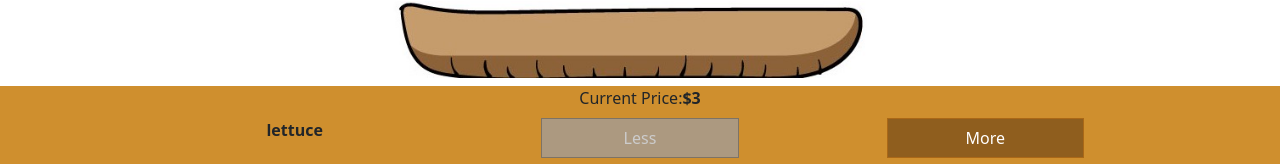
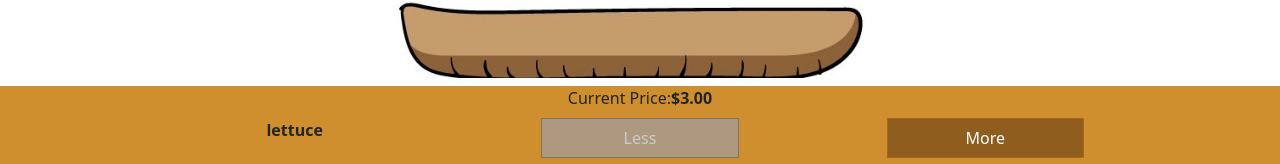
Before and after one commit to SyedMusaGillani/burger-app, a React (Create React App) app: page / in a window 1280 px wide. Shown: the part 320-484 px from the top of the page. Built offline with nearby package versions, Linux system fonts and the light colour scheme.

Commit message:
destructuring props price rounded to 2 decimal places

```diff
--- a/src/components/controls/Control.jsx
+++ b/src/components/controls/Control.jsx
@@ -26,10 +26,10 @@ function Control() {
 
   return (
     <>
-      <BurgerBody {...foodPrice} price={price} />
+      <BurgerBody foodPrice={foodPrice} price={price} />
       <div className="container-fluid bg-controls p-0 m-0 text-center">
         Current Price:
-        <strong>${price}</strong>
+        <strong>${price.toFixed(2)}</strong>
         {ingredients}
         <br />
         <button className="justify-content-center btn-order">ORDER</button>
--- a/src/components/controls/burgerBody/BurgerBody.jsx
+++ b/src/components/controls/burgerBody/BurgerBody.jsx
@@ -1,26 +1,23 @@
 import _ from "lodash";
 
-import {
-  top,
-  bottom
-} from "../../../assets";
+import { top, bottom } from "../../../assets";
 
 import { foodItemsRate, itemImages } from "../../helpers/helper";
 
 import "./burgerBody.css";
 
-export default function BurgerBody(props) {
+export default function BurgerBody({ foodPrice, price }) {
   return (
     <div className="container-fluid my-2 overflow">
       <div className="row width-hundred justify-content-center ">
         <img className="img-size" src={top} alt="top bun" />
       </div>
-      {props.price === 3 ? (
+      {price === 3 ? (
         <h1 className="text-center">No Ingrdients Added</h1>
       ) : (
         itemImages.map((obj) => {
           const [key, val] = Object.entries(obj)[0];
-          return _.times(props[key] / foodItemsRate[key], () => (
+          return _.times(foodPrice[key] / foodItemsRate[key], () => (
             <div className="row width-hundred justify-content-center ">
               <img className="img-size" src={val} alt="ing" />
             </div>
```
